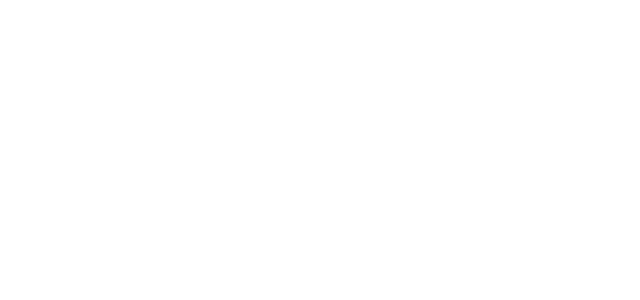
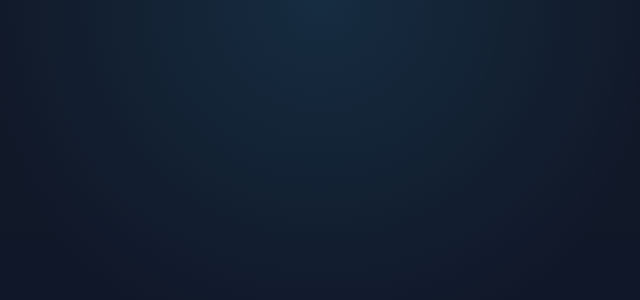
Before and after one commit to PrRj06/todo-app, a React app in the folder frontend/: page / in a window 1280 px wide. Shown: the top 300 px of the page, without its empty margins (319-959 px from the left). Built offline with nearby package versions, Linux system fonts and the light colour scheme; the HTML template or start-up script is replaced by a standard one.

Commit message:
Add: GlowButton ui component

```diff
--- a/frontend/package.json
+++ b/frontend/package.json
@@ -13,6 +13,7 @@
     "@tailwindcss/vite": "^4.3.0",
     "react": "^19.2.6",
     "react-dom": "^19.2.6",
+    "react-router-dom": "^7.16.0",
     "tailwindcss": "^4.3.0"
   },
   "devDependencies": {
--- a/frontend/src/App.jsx
+++ b/frontend/src/App.jsx
@@ -1,7 +1,6 @@
 function App(){
   return (
     <>
-
     </>
   )
 }
--- /dev/null
+++ b/frontend/src/components/ui/GlowButton.jsx
@@ -0,0 +1,11 @@
+function GlowButton(props){
+    const {text} = props;
+    return(
+        <>
+        <div className="w-fit rounded-md bg-(--bg-glow) m-auto text-[14px] px-4 py-2 font-semibold" >
+            {text}
+        </div>
+        </>
+    )
+};
+export default GlowButton;
--- a/frontend/src/index.css
+++ b/frontend/src/index.css
@@ -1 +1,28 @@
 @import "tailwindcss";
+
+:root {
+	--bg: #0f172a;
+	--bg-soft: #111827;
+    --bg-glow: rgba(127, 30, 212, 0.952);
+	--surface: #1f2937;
+	--surface-strong: #334155;
+	--text: #f8fafc;
+	--text-muted: #cbd5e1;
+	--primary: #38bdf8;
+	--primary-hover: #0ea5e9;
+	--border: rgba(148, 163, 184, 0.2);
+	--shadow: 0 18px 50px rgba(15, 23, 42, 0.35);
+}
+
+html {
+	background: var(--bg);
+	color: var(--text);
+}
+
+body {
+	min-height: 100vh;
+	background:
+		radial-gradient(circle at top, rgba(56, 189, 248, 0.12), transparent 35%),
+		linear-gradient(180deg, var(--bg-soft), var(--bg));
+	color: var(--text);
+}
```
Also changed, not shown: 2 other files (tests, documents, lock files or other folders).
